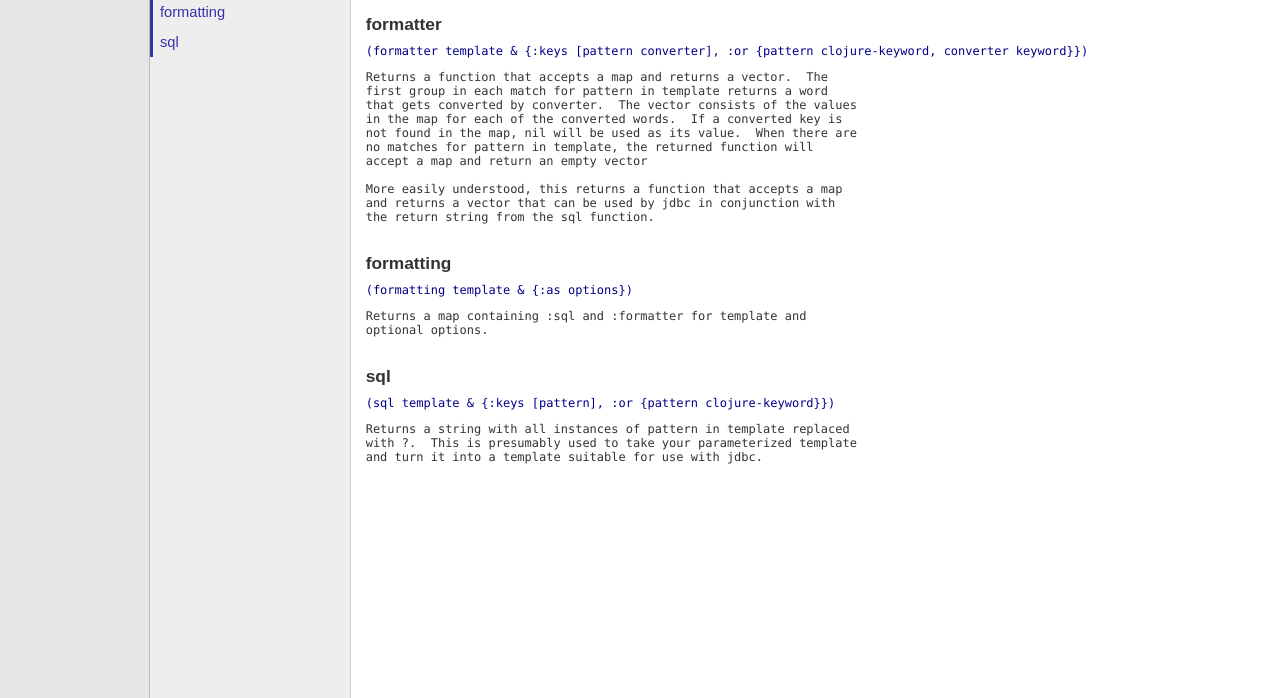
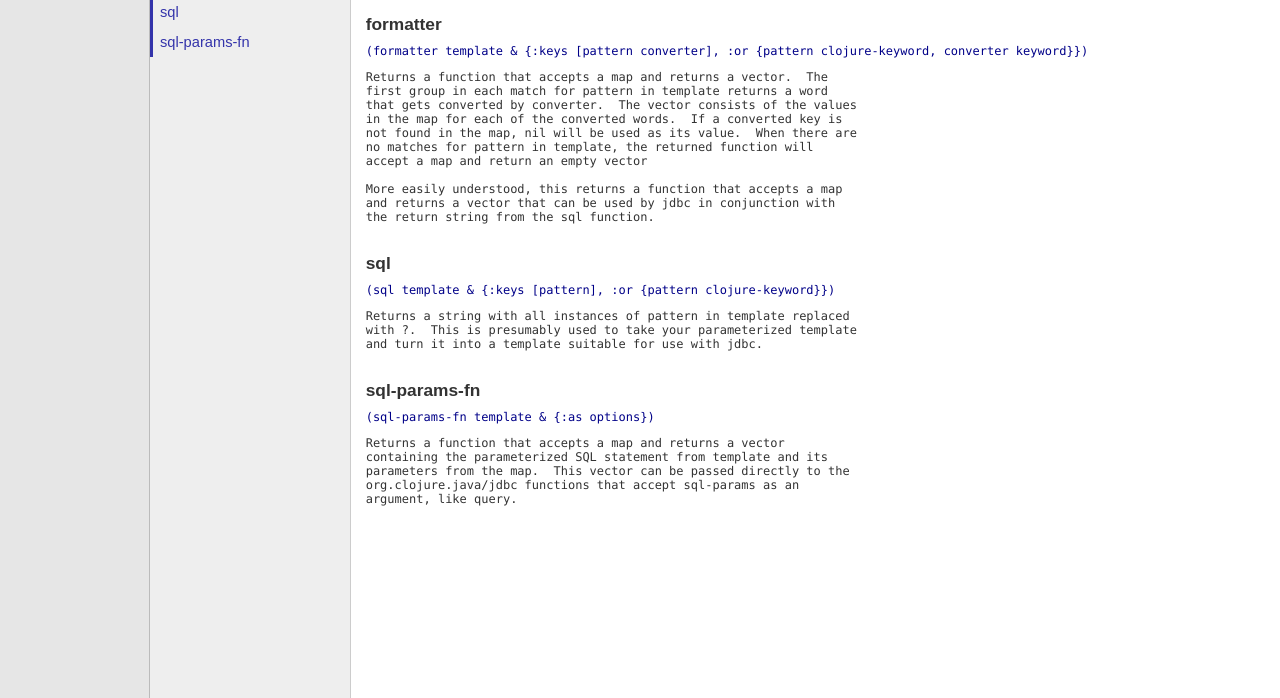
Before and after one commit to ToBeReplaced/jdbc-format, a plain HTML site: page jdbc-format.core.html in a window 1280 px wide. Shown: the part 102-800 px from the top of the page. Drawn offline with Linux system fonts and the light colour scheme.

Commit message:
Version 0.2.0 documentation

```diff
--- a/jdbc-format.core.html
+++ b/jdbc-format.core.html
@@ -1,5 +1,5 @@
 <!DOCTYPE html>
-<html><head><link href="css/default.css" rel="stylesheet" type="text/css"><script src="js/jquery.min.js" type="text/javascript"></script><script src="js/page_effects.js" type="text/javascript"></script><title>jdbc-format.core documentation</title></head><body><div id="header"><h2>Generated by <a href="https://github.com/weavejester/codox">Codox</a></h2><h1><a href="index.html">Jdbc-format 0.1.0 API documentation</a></h1></div><div class="sidebar" id="namespaces"><h3><span>Namespaces</span></h3><ul><li class="current"><a href="jdbc-format.core.html"><span>jdbc-format.core</span></a></li></ul></div><div class="sidebar" id="vars"><h3>Public Vars</h3><ul><li><a href="jdbc-format.core.html#var-formatter"><span>formatter</span></a></li><li><a href="jdbc-format.core.html#var-formatting"><span>formatting</span></a></li><li><a href="jdbc-format.core.html#var-sql"><span>sql</span></a></li></ul></div><div class="namespace-docs" id="content"><h2>jdbc-format.core documentation</h2><pre class="doc">Functions for creating parameterized SQL statements.
+<html><head><link href="css/default.css" rel="stylesheet" type="text/css"><script src="js/jquery.min.js" type="text/javascript"></script><script src="js/page_effects.js" type="text/javascript"></script><title>jdbc-format.core documentation</title></head><body><div id="header"><h2>Generated by <a href="https://github.com/weavejester/codox">Codox</a></h2><h1><a href="index.html">Jdbc-format 0.2.0-SNAPSHOT API documentation</a></h1></div><div class="sidebar" id="namespaces"><h3><span>Namespaces</span></h3><ul><li class="current"><a href="jdbc-format.core.html"><span>jdbc-format.core</span></a></li></ul></div><div class="sidebar" id="vars"><h3>Public Vars</h3><ul><li><a href="jdbc-format.core.html#var-formatter"><span>formatter</span></a></li><li><a href="jdbc-format.core.html#var-sql"><span>sql</span></a></li><li><a href="jdbc-format.core.html#var-sql-params-fn"><span>sql-params-fn</span></a></li></ul></div><div class="namespace-docs" id="content"><h2>jdbc-format.core documentation</h2><pre class="doc">Functions for creating parameterized SQL statements.
 </pre><div class="public" id="var-formatter"><h3>formatter</h3><div class="usage"><code>(formatter template &amp; {:keys [pattern converter], :or {pattern clojure-keyword, converter keyword}})</code></div><pre class="doc">Returns a function that accepts a map and returns a vector.  The
 first group in each match for pattern in template returns a word
 that gets converted by converter.  The vector consists of the values
@@ -10,7 +10,10 @@ accept a map and return an empty vector
 
 More easily understood, this returns a function that accepts a map
 and returns a vector that can be used by jdbc in conjunction with
-the return string from the sql function.</pre></div><div class="public" id="var-formatting"><h3>formatting</h3><div class="usage"><code>(formatting template &amp; {:as options})</code></div><pre class="doc">Returns a map containing :sql and :formatter for template and
-optional options.</pre></div><div class="public" id="var-sql"><h3>sql</h3><div class="usage"><code>(sql template &amp; {:keys [pattern], :or {pattern clojure-keyword}})</code></div><pre class="doc">Returns a string with all instances of pattern in template replaced
+the return string from the sql function.</pre></div><div class="public" id="var-sql"><h3>sql</h3><div class="usage"><code>(sql template &amp; {:keys [pattern], :or {pattern clojure-keyword}})</code></div><pre class="doc">Returns a string with all instances of pattern in template replaced
 with ?.  This is presumably used to take your parameterized template
-and turn it into a template suitable for use with jdbc.</pre></div></div></body></html>
+and turn it into a template suitable for use with jdbc.</pre></div><div class="public" id="var-sql-params-fn"><h3>sql-params-fn</h3><div class="usage"><code>(sql-params-fn template &amp; {:as options})</code></div><pre class="doc">Returns a function that accepts a map and returns a vector
+containing the parameterized SQL statement from template and its
+parameters from the map.  This vector can be passed directly to the
+org.clojure.java/jdbc functions that accept sql-params as an
+argument, like query.</pre></div></div></body></html>
```
Also changed, not shown: index.html (+2 -2 lines).
